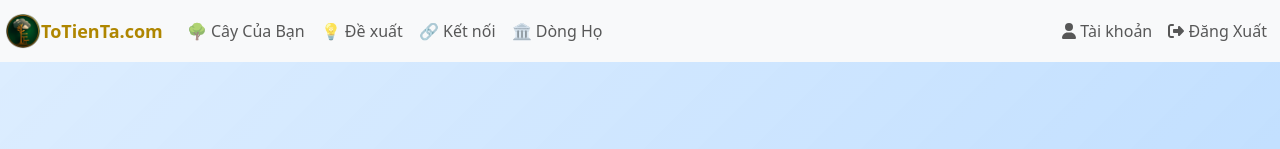
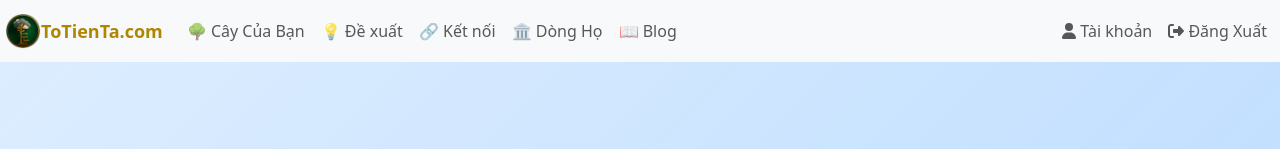
Before and after one commit to zeroxsg85/totienta, a Next.js app: page / in a window 1280 px wide. Shown: the top 149 px of the page. Built offline with nearby package versions, Linux system fonts and the light colour scheme; no server answers; sample sign-in values are in the browser's storage.

Commit message:
modified:   src/components/Navbar.tsx

```diff
--- a/src/components/Navbar.tsx
+++ b/src/components/Navbar.tsx
@@ -90,53 +90,49 @@ export default function Navbar(): JSX.Element {
 
         {/* Brand - căn giữa trên mobile */}
         <Link href="/" className="navbar-brand" onClick={closeMenu}>
-          {!isMobile && (
-            <Image src="/totienta.logo.png" alt="Logo" width={36} height={36} />
-          )}
+          {!isMobile && <Image src="/totienta.logo.png" alt="Logo" width={36} height={36} />}
           <span className="brand-text">ToTienTa.com</span>
         </Link>
 
         {/* Toggle button */}
-        <button
-          className="navbar-toggler"
-          type="button"
-          onClick={() => setIsOpen(!isOpen)}
-          aria-label="Toggle navigation"
-        >
+        <button className="navbar-toggler" type="button" onClick={() => setIsOpen(!isOpen)} aria-label="Toggle navigation">
           <span className="navbar-toggler-icon"></span>
         </button>
 
         {/* Menu */}
-        <div className={`collapse navbar-collapse ${isOpen ? 'show' : ''}`}>
+        <div className={`collapse navbar-collapse ${isOpen ? "show" : ""}`}>
           <ul className="navbar-nav">
             {isAuthenticated ? (
               <>
-                <li className={`nav-item ${pathname === '/members' ? 'active' : ''}`}>
+                <li className={`nav-item ${pathname === "/members" ? "active" : ""}`}>
                   <Link className="nav-link" href="/members" onClick={closeMenu}>
                     🌳 Cây Của Bạn
                   </Link>
                 </li>
-                <li className={`nav-item ${pathname === '/suggestions' ? 'active' : ''}`}>
+                <li className={`nav-item ${pathname === "/suggestions" ? "active" : ""}`}>
                   <Link className="nav-link position-relative" href="/suggestions" onClick={closeMenu}>
                     💡 Đề xuất
-                    {pendingCount > 0 && (
-                      <span className="notification-badge">{pendingCount > 9 ? '9+' : pendingCount}</span>
-                    )}
+                    {pendingCount > 0 && <span className="notification-badge">{pendingCount > 9 ? "9+" : pendingCount}</span>}
                   </Link>
                 </li>
-                <li className={`nav-item ${pathname === '/matches' ? 'active' : ''}`}>
+                <li className={`nav-item ${pathname === "/matches" ? "active" : ""}`}>
                   <Link className="nav-link position-relative" href="/matches" onClick={closeMenu}>
                     🔗 Kết nối
                     {matchCount > 0 && (
-                      <span className="notification-badge" style={{ backgroundColor: '#198754' }}>
-                        {matchCount > 9 ? '9+' : matchCount}
+                      <span className="notification-badge" style={{ backgroundColor: "#198754" }}>
+                        {matchCount > 9 ? "9+" : matchCount}
                       </span>
                     )}
                   </Link>
                 </li>
-                <li className={`nav-item ${pathname === '/clan' ? 'active' : ''}`}>
+                <li className={`nav-item ${pathname === "/clan" ? "active" : ""}`}>
                   <Link className="nav-link" href="/clan" onClick={closeMenu}>
                     🏛️ Dòng Họ
+                  </Link>
+                </li>
+                <li className={`nav-item ${pathname === "/clan" ? "active" : ""}`}>
+                  <Link className="nav-link" href="https://totienta.com" onClick={closeMenu}>
+                    📖 Blog
                   </Link>
                 </li>
               </>
@@ -150,12 +146,19 @@ export default function Navbar(): JSX.Element {
                     </Link>
                   </li>
                 )}
-                {section !== 'clan' && (
-                  <li className="nav-item">
-                    <Link className="nav-link" href={`/${viewCode}/clan`} onClick={closeMenu}>
-                      🏛️ Dòng Họ
-                    </Link>
-                  </li>
+                {section !== "clan" && (
+                  <>
+                    <li className="nav-item">
+                      <Link className="nav-link" href={`/${viewCode}/clan`} onClick={closeMenu}>
+                        🏛️ Dòng Họ
+                      </Link>
+                    </li>
+                    <li className={`nav-item ${pathname === "/clan" ? "active" : ""}`}>
+                      <Link className="nav-link" href="https://totienta.com" onClick={closeMenu}>
+                        📖 Blog
+                      </Link>
+                    </li>
+                  </>
                 )}
               </>
             ) : null}
@@ -164,7 +167,7 @@ export default function Navbar(): JSX.Element {
           <ul className="navbar-nav ms-auto">
             {isAuthenticated ? (
               <>
-                <li className={`nav-item ${pathname === '/profile' ? 'active' : ''}`}>
+                <li className={`nav-item ${pathname === "/profile" ? "active" : ""}`}>
                   <Link className="nav-link" href="/profile" onClick={closeMenu}>
                     <FontAwesomeIcon icon={faUser} /> Tài khoản
                   </Link>
@@ -176,7 +179,7 @@ export default function Navbar(): JSX.Element {
                 </li>
               </>
             ) : (
-              <li className={`nav-item ${pathname === '/login' ? 'active' : ''}`}>
+              <li className={`nav-item ${pathname === "/login" ? "active" : ""}`}>
                 <Link className="nav-link" href="/login" onClick={closeMenu}>
                   <FontAwesomeIcon icon={faSignInAlt} /> Đăng Nhập
                 </Link>
```
